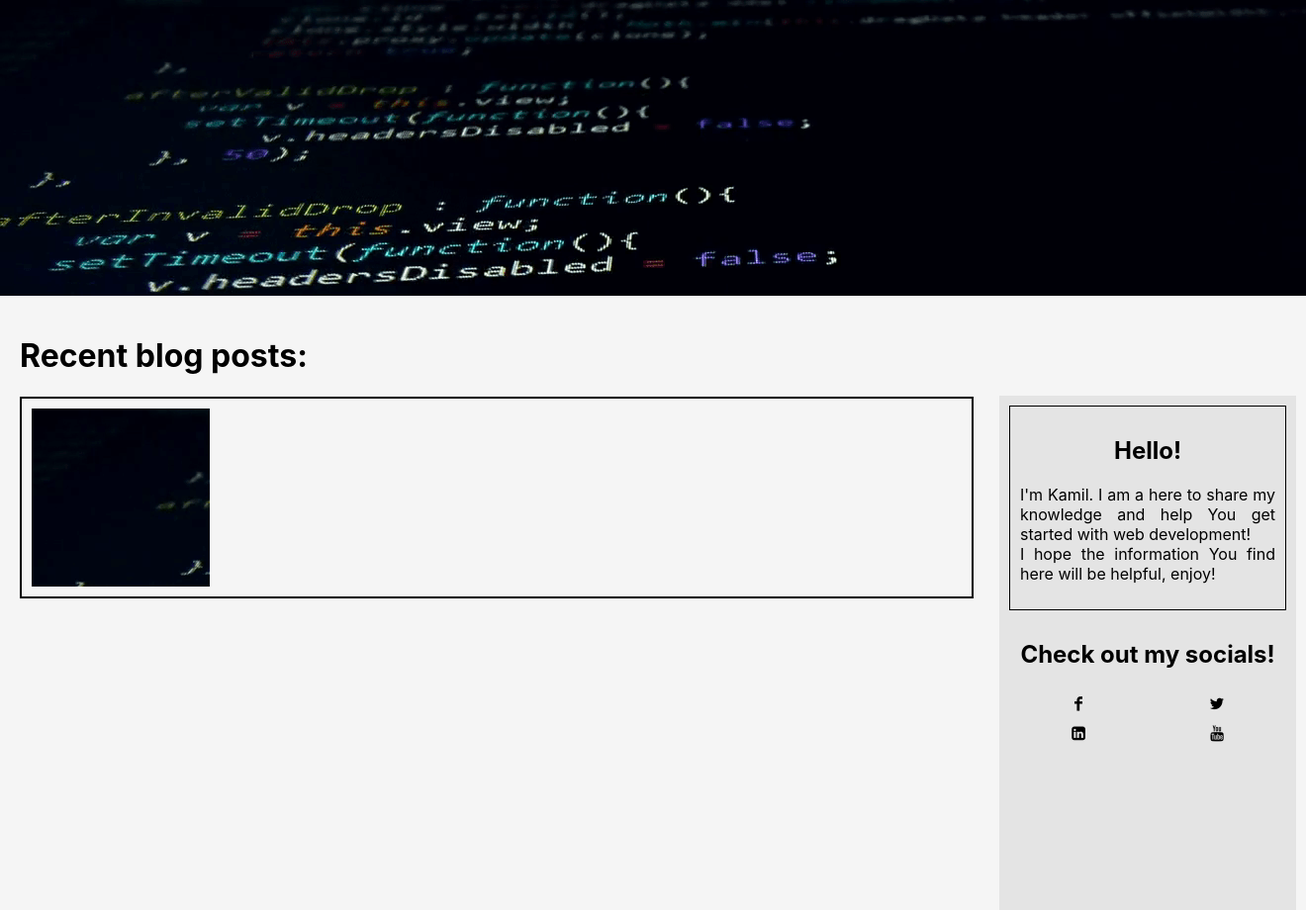
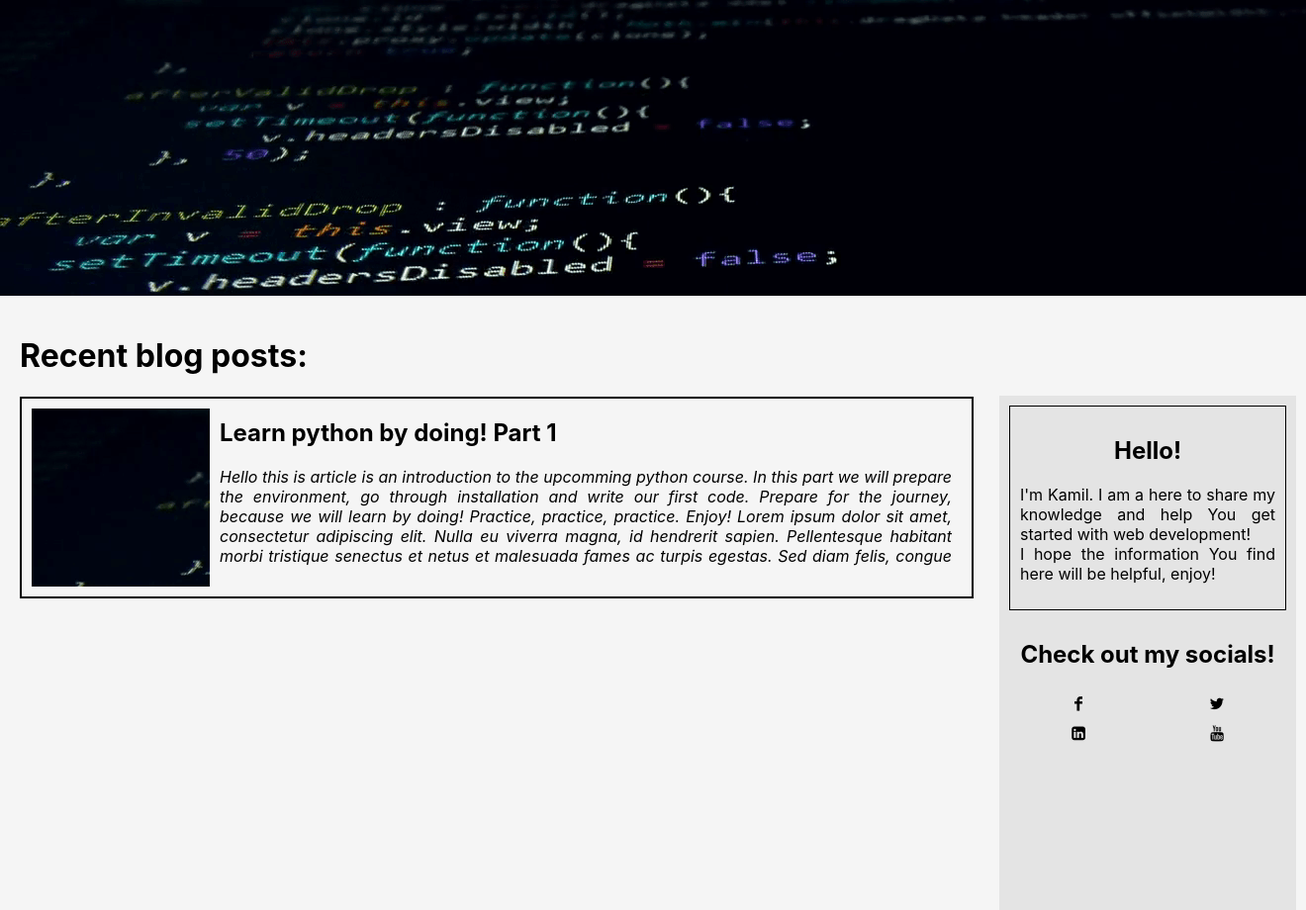
Before and after one commit to MaliszewskiKamil/django_practice, a Django app: template project/codedmind/codedmind_blog/templates/blog/index.html in a window 1320 px wide. Shown: the part 57-977 px from the top of the page at 99% size. Run offline with Django 3.2, Linux system fonts and the light colour scheme; the template is opened without the code that fills it, so the values that code supplies are empty.

Commit message:
styled blog post article

```diff
--- a/project/codedmind/codedmind_blog/static/css/style.css
+++ b/project/codedmind/codedmind_blog/static/css/style.css
@@ -25,6 +25,7 @@
     margin-left: auto;
     text-align: right;
 }
+
 #header_image{
     height: 300px;
     overflow: hidden;
@@ -52,11 +53,13 @@
     height: 500px;
     background-color: #e4e4e4;
 }
+
 #about_me{
     border: 1px solid black;
     padding: 10px;
     text-align: justify;
 }
+
 #about_me h2{
     text-align: center;
 }
@@ -65,18 +68,18 @@
     padding-top: 10px;
 }
 
+
+
 .social_icon{
     float: left;
     width: 130px;
     text-align: center;
     padding: 5px;
-    border-radius: 50%;
 }
+
 #icon_fb:hover{
     background-color: #4267b2;
 }
-
-
 
 .blog_post{
     padding-right: 20px;
@@ -93,9 +96,6 @@
     background-color: whitesmoke;
     float: left;
 }
-
-
-
 
 
 ol {
@@ -123,3 +123,11 @@
     color: #007009;
     background-color: #909090;
 }
+
+.description{
+    max-width: 740px;
+    max-height: 100px;
+    text-align: justify;
+    overflow: hidden;
+
+}
--- a/project/codedmind/codedmind_blog/templates/blog/index.html
+++ b/project/codedmind/codedmind_blog/templates/blog/index.html
@@ -34,9 +34,16 @@
                     <h1>Recent blog posts:</h1>
 
                     <article class="blog_post">
-                        <div class="div_thumbnail">
-                            <img class="thumbnail" src="{% static 'img/header_img.png' %}"></img>
-                        </div>
+                            <figure class="div_thumbnail">
+                                <img class="thumbnail" src="{% static 'img/header_img.png' %}"></img>
+                                <figcaption>Article thumbnail</figcaption>
+                            </figure>
+
+                            <article style="float: left;">
+                                <header><h2 class="blog_title">Learn python by doing! Part 1</h2></header>
+                                <p class="description"><i>Hello this is article is an introduction to the upcomming python course. In this part we will prepare the environment, go through installation and write our first code. Prepare for the journey, because we will learn by doing! Practice, practice, practice. Enjoy! Lorem ipsum dolor sit amet, consectetur adipiscing elit. Nulla eu viverra magna, id hendrerit sapien. Pellentesque habitant morbi tristique senectus et netus et malesuada fames ac turpis egestas. Sed diam felis, congue at dignissim id, pulvinar sit amet sem. Maecenas eget lacus dolor. Vestibulum volutpat vulputate odio, et hendrerit felis auctor vel. Quisque euismod purus at lacus vehicula efficitur. Mauris lobortis sapien et ante auctor pulvinar. Nam nec leo et nisi ullamcorper dictum eu et justo. In id libero placerat, suscipit metus nec, ornare nulla.</i></p>
+                            </article>
+                            <div style="clear: both;"></div>
 
                     </article>
 
@@ -50,19 +57,11 @@
                     </div>
                     <div id="social_container">
                         <h2 style="text-align: center;">Check out my socials!</h2>
-                        <div class="social_container">
-                            <div class="social_icon" id="icon_fb"><i class="icon-facebook"></i></div>
-                        </div>
-                        <div class="social_container">
-                            <div class="social_icon" id="icon_tw"><i class="icon-twitter"></i></div>
-                        </div>
+                        <div class="social_icon" id="icon_fb"><i class="icon-facebook"></i></div>
+                        <div class="social_icon" id="icon_tw"><i class="icon-twitter"></i></div>
                         <div style="clear:both;" ></div>
-                        <div class="social_container">
-                            <div class="social_icon" id="icon_ln"><i class="icon-linkedin-squared"></i></div>
-                        </div>
-                        <div class="social_container">
-                            <div class="social_icon" id="icon_yt"><i class="icon-youtube"></i></div>
-                        </div>
+                        <div class="social_icon" id="icon_ln"><i class="icon-linkedin-squared"></i></div>
+                        <div class="social_icon" id="icon_yt"><i class="icon-youtube"></i></div>
                         <div style="clear:both;"></div>
                     </div>
 
```
